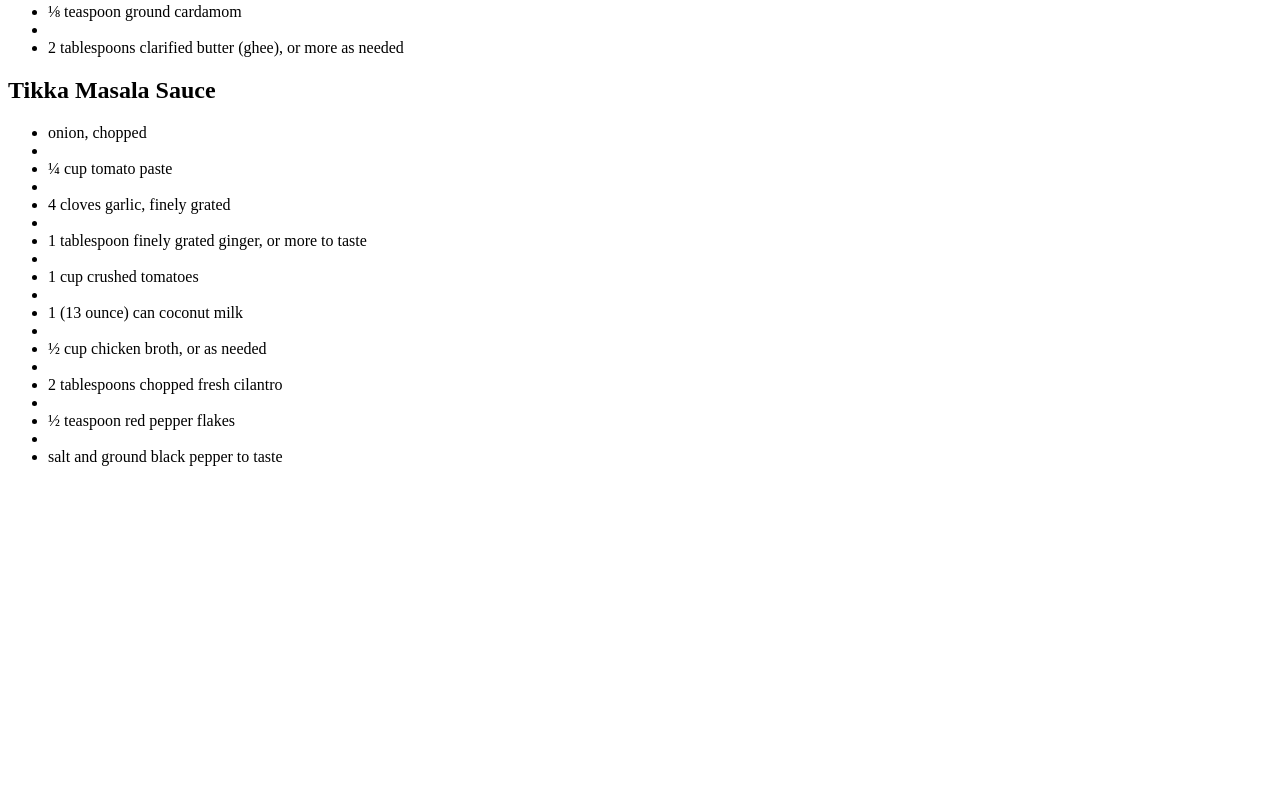
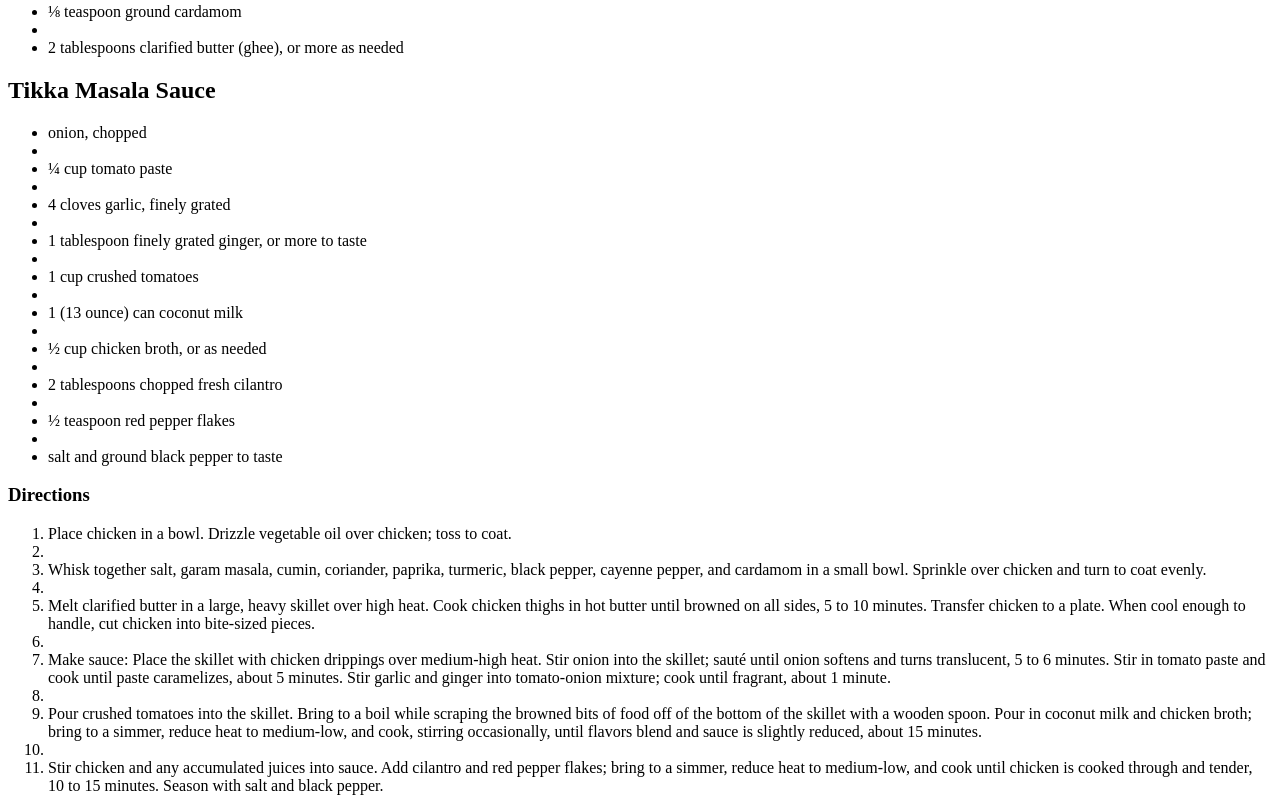
Before and after one commit to LVCompsci/odin-recipes, a plain HTML site: page recipes/tikkamasala.html in a window 1280 px wide. Shown: the part 842-1653 px from the top of the page. Before the commit the page ends 1324 px from the top, so only its background shows below. Drawn offline with Linux system fonts and the light colour scheme.

Commit message:
Implemented ordered list to display direction to make recipe

```diff
--- a/recipes/tikkamasala.html
+++ b/recipes/tikkamasala.html
@@ -71,5 +71,50 @@
       <li></li>
       <li>salt and ground black pepper to taste</li>
     </ul>
+
+    <h3>Directions</h3>
+
+    <ol>
+      <li>
+        Place chicken in a bowl. Drizzle vegetable oil over chicken; toss to
+        coat.
+      </li>
+      <li></li>
+      <li>
+        Whisk together salt, garam masala, cumin, coriander, paprika, turmeric,
+        black pepper, cayenne pepper, and cardamom in a small bowl. Sprinkle
+        over chicken and turn to coat evenly.
+      </li>
+      <li></li>
+      <li>
+        Melt clarified butter in a large, heavy skillet over high heat. Cook
+        chicken thighs in hot butter until browned on all sides, 5 to 10
+        minutes. Transfer chicken to a plate. When cool enough to handle, cut
+        chicken into bite-sized pieces.
+      </li>
+      <li></li>
+      <li>
+        Make sauce: Place the skillet with chicken drippings over medium-high
+        heat. Stir onion into the skillet; sauté until onion softens and turns
+        translucent, 5 to 6 minutes. Stir in tomato paste and cook until paste
+        caramelizes, about 5 minutes. Stir garlic and ginger into tomato-onion
+        mixture; cook until fragrant, about 1 minute.
+      </li>
+      <li></li>
+      <li>
+        Pour crushed tomatoes into the skillet. Bring to a boil while scraping
+        the browned bits of food off of the bottom of the skillet with a wooden
+        spoon. Pour in coconut milk and chicken broth; bring to a simmer, reduce
+        heat to medium-low, and cook, stirring occasionally, until flavors blend
+        and sauce is slightly reduced, about 15 minutes.
+      </li>
+      <li></li>
+      <li>
+        Stir chicken and any accumulated juices into sauce. Add cilantro and red
+        pepper flakes; bring to a simmer, reduce heat to medium-low, and cook
+        until chicken is cooked through and tender, 10 to 15 minutes. Season
+        with salt and black pepper.
+      </li>
+    </ol>
   </body>
 </html>
```
